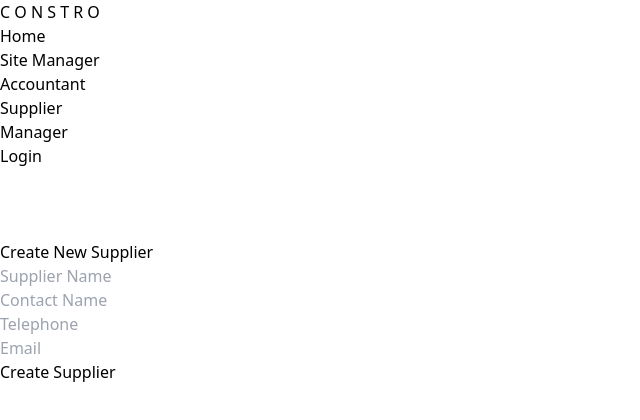
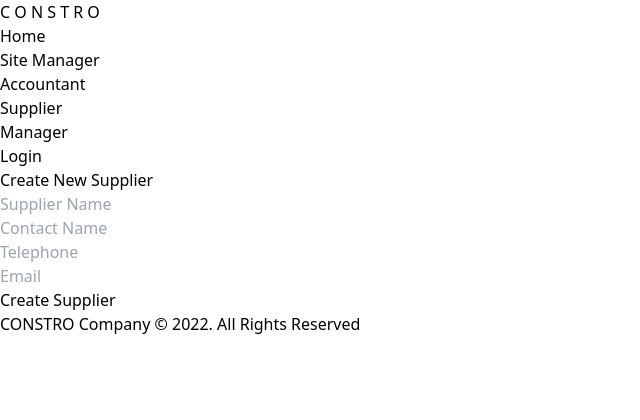
Before and after one commit to OmeshSachethana/CSSE_Project_Web, a React (Vite) app in the folder frontend/: page /suppliers/new in a window 1280 px wide. Shown: the top 420 px of the page, without its empty margins (0-640 px from the left). Built offline with nearby package versions, Linux system fonts and the light colour scheme.

Commit message:
added padding and footer

```diff
--- a/frontend/src/components/Supplier/CreateSupplier.jsx
+++ b/frontend/src/components/Supplier/CreateSupplier.jsx
@@ -2,6 +2,7 @@ import React, { useState } from 'react';
 import { useDispatch } from 'react-redux';
 import { createNewSupplier } from '../../actions/supplierActions';
 import Navbar from '../Navbar';
+import Footer from '../Footer';
 
 const SupplierForm = () => {
   const dispatch = useDispatch();
@@ -32,13 +33,10 @@ const SupplierForm = () => {
   };
 
   return (
-    <>
+    <div className="flex flex-col min-h-screen">
       <Navbar />
-    <br /> <br /> <br />
-    <div className="max-w-md mx-auto bg-white rounded-xl shadow-md overflow-hidden md:max-w-m">
-
-          <div className="md:flex">
-              <div className="p-8">
+      <div className="flex-grow mt-8">
+        <div className="max-w-md mx-auto bg-white rounded-xl shadow-md overflow-hidden md:max-w-m p-8">
           <h2 className="text-xl mb-2 font-semibold">Create New Supplier</h2>
           <form onSubmit={handleSubmit} className="space-y-4">
             <div>
@@ -49,7 +47,8 @@ const SupplierForm = () => {
                 onChange={handleChange}
                 placeholder="Supplier Name"
                 required
-                              className="w-full border border-gray-300 px-3 py-2 rounded-md focus:outline-none focus:border-blue-500" />
+                className="w-full border border-gray-300 px-3 py-2 rounded-md focus:outline-none focus:border-blue-500"
+              />
             </div>
             <div>
               <input
@@ -59,7 +58,8 @@ const SupplierForm = () => {
                 onChange={handleChange}
                 placeholder="Contact Name"
                 required
-                              className="w-full border border-gray-300 px-3 py-2 rounded-md focus:outline-none focus:border-blue-500" />
+                className="w-full border border-gray-300 px-3 py-2 rounded-md focus:outline-none focus:border-blue-500"
+              />
             </div>
             <div>
               <input
@@ -69,7 +69,8 @@ const SupplierForm = () => {
                 onChange={handleChange}
                 placeholder="Telephone"
                 required
-                              className="w-full border border-gray-300 px-3 py-2 rounded-md focus:outline-none focus:border-blue-500" />
+                className="w-full border border-gray-300 px-3 py-2 rounded-md focus:outline-none focus:border-blue-500"
+              />
             </div>
             <div>
               <input
@@ -79,7 +80,8 @@ const SupplierForm = () => {
                 onChange={handleChange}
                 placeholder="Email"
                 required
-                              className="w-full border border-gray-300 px-3 py-2 rounded-md focus:outline-none focus:border-blue-500" />
+                className="w-full border border-gray-300 px-3 py-2 rounded-md focus:outline-none focus:border-blue-500"
+              />
             </div>
             <button
               type="submit"
@@ -90,7 +92,8 @@ const SupplierForm = () => {
           </form>
         </div>
       </div>
-      </div></>
+      <Footer />
+    </div>
   );
 };
 
--- a/frontend/src/components/Supplier/SupplierList.jsx
+++ b/frontend/src/components/Supplier/SupplierList.jsx
@@ -2,6 +2,7 @@ import React, { useEffect } from 'react';
 import { useSelector, useDispatch } from 'react-redux';
 import { Link } from 'react-router-dom';
 import Navbar from '../Navbar';
+import Footer from '../Footer';
 
 import { fetchSuppliers, deleteExistingSupplier } from '../../actions/supplierActions';
 
@@ -72,6 +73,7 @@ const SupplierList = () => {
         </table>
       </div>
     </div>
+    <Footer />
     </>
   );
 };
```
Lines whose indentation alone changed are shown as unchanged.
